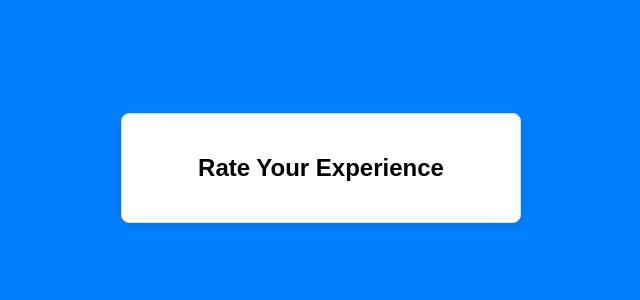
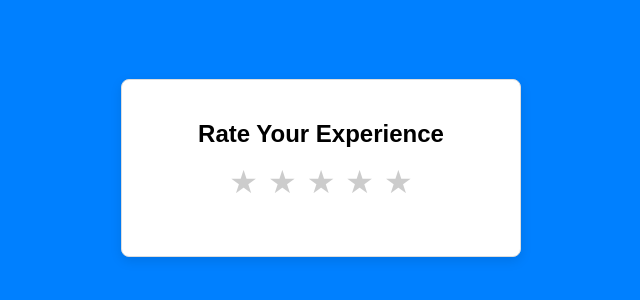
Before and after one commit to marcmoxey/ModernReact, a React (Vite) app in the folder ModernReact/Recact Fundamentals/Vite Dev Server and Buiid Tool/rating-ui/: page / in a window 1280 px wide. Shown: the part 232-532 px from the top of the page, without its empty margins (319-959 px from the left). Built offline with nearby package versions, Linux system fonts and the light colour scheme.

Commit message:
Created a list

```diff
--- a/ModernReact/Recact Fundamentals/Vite Dev Server and Buiid Tool/rating-ui/src/Components/Rating.jsx
+++ b/ModernReact/Recact Fundamentals/Vite Dev Server and Buiid Tool/rating-ui/src/Components/Rating.jsx
@@ -1,7 +1,13 @@
 const Rating = () => {
+    const stars = Array.from({length: 5}, (_,i) => + 1)
   return (
     <div className="rating-container">
       <h2>Rate Your Experience</h2>
+      <div className="stars">
+        {stars.map((star) => (
+            <span key={star} className="star">{'\u2605'}</span>
+        ))}
+      </div>
     </div>
   );
 };
```
